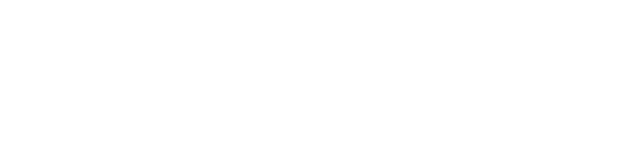
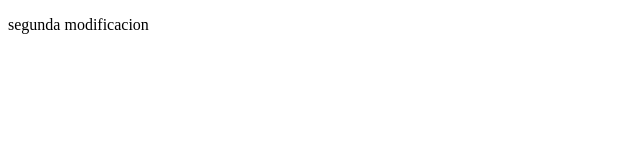
Before and after one commit to alisandro821/repo-githtml, a plain HTML site: page index.html in a window 1280 px wide. Shown: the whole page, without its empty margins (0-640 px from the left). Drawn offline with Linux system fonts and the light colour scheme.

Commit message:
se modifico el body

```diff
--- a/index.html
+++ b/index.html
@@ -7,6 +7,6 @@
     <title>Curso git</title>
 </head>
 <body>
-
+    <p>segunda modificacion</p>
 </body>
 </html>
```
